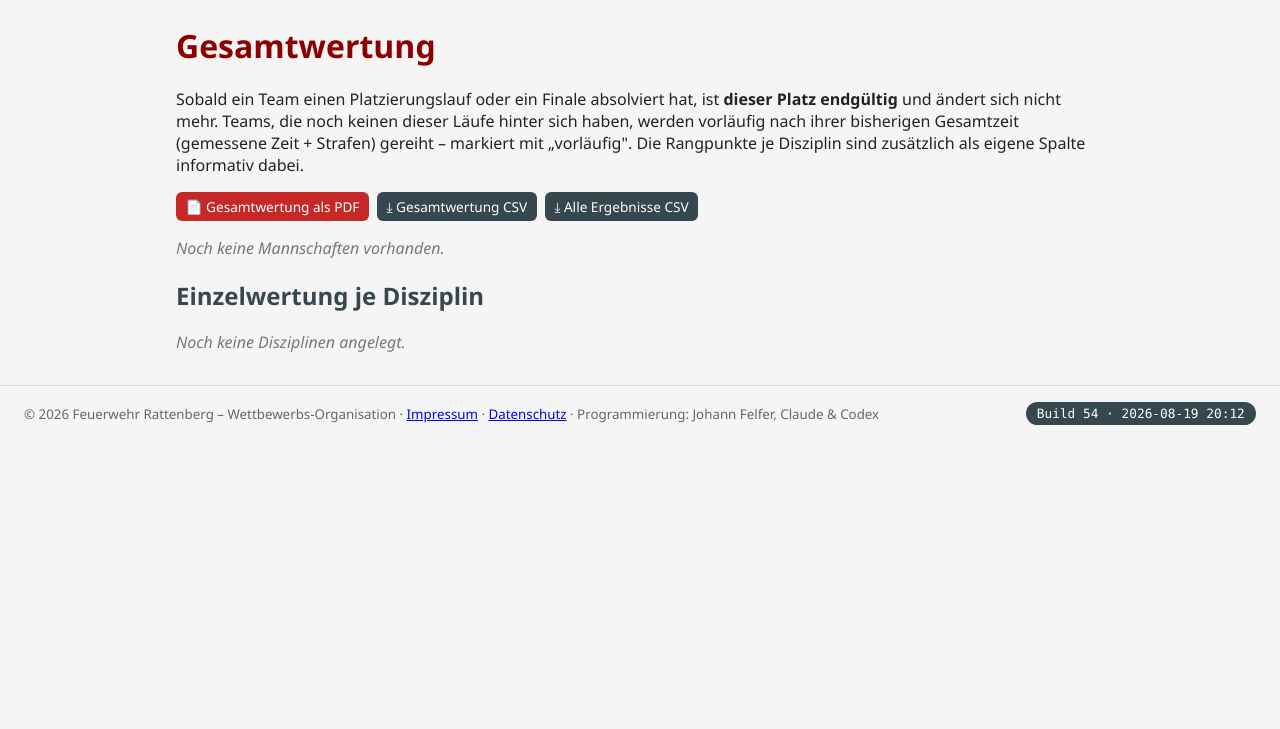
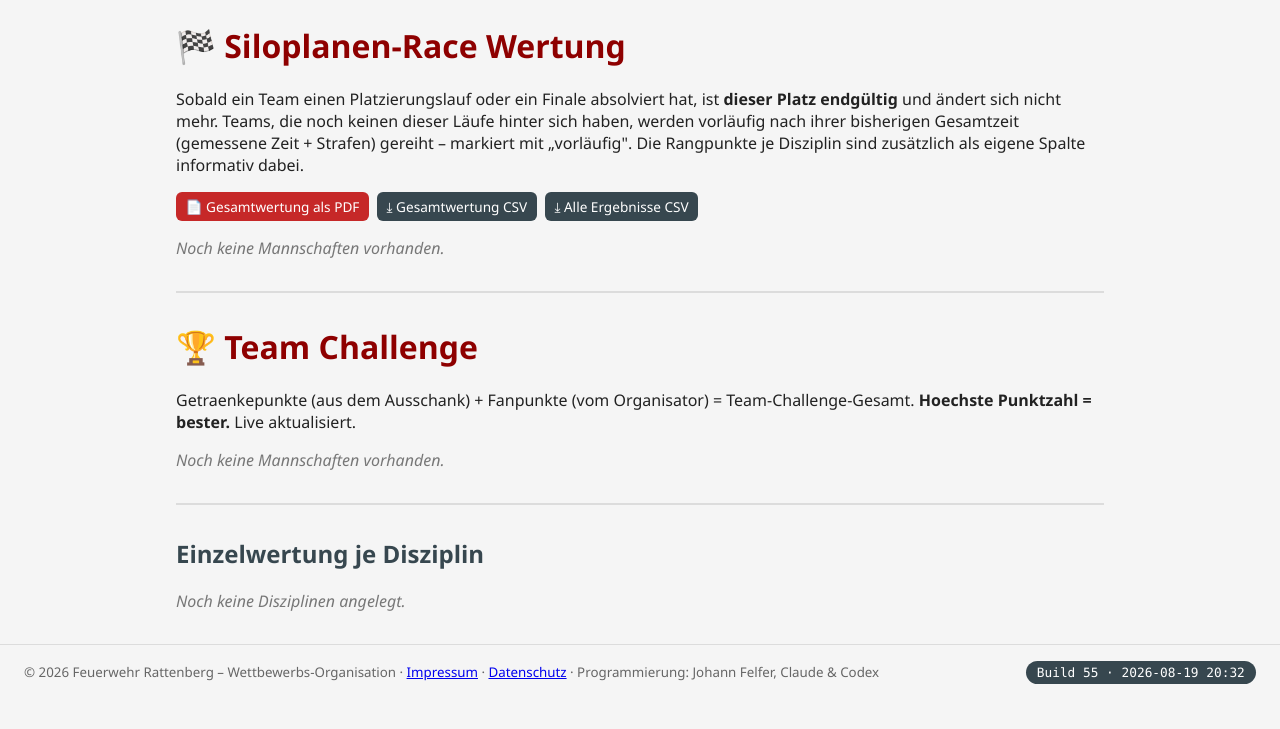
Before and after one commit to HansFel/FeuerwehrRattenberg, a Flask app: page /wertung/ in a window 1280 px wide. Shown: the part 71-800 px from the top of the page. Run offline with Flask 3, Linux system fonts and the light colour scheme.

Commit message:
Build 55: Team Challenge – Fanpunkte + Getraenkepunkte live Wertung, getrennt von Siloplanen-Race

```diff
--- a/app/__init__.py
+++ b/app/__init__.py
@@ -233,6 +233,7 @@ def _schema_migrieren() -> None:
         "haftungsausschluss": "BOOLEAN NOT NULL DEFAULT FALSE",
         "motto": "TEXT",
         "lieblingslied": "TEXT",
+        "fanpunkte": "INTEGER NOT NULL DEFAULT 0",
     })
     _spalten_ergaenzen("artikel", {
         "pfand_pro_einheit": f"{gleitkomma} NOT NULL DEFAULT 0.0",
--- a/app/blueprints/wertung.py
+++ b/app/blueprints/wertung.py
@@ -2,21 +2,37 @@
 from flask import (Blueprint, flash, redirect, render_template, request,
                    url_for)
 
-from ..models import db, Team, Disziplin, Ergebnis, WERTUNG_ZEIT
+from ..models import (db, Team, Disziplin, Ergebnis, WERTUNG_ZEIT,
+                      BestellPosition, Strafe)
 from ..wertung import rangliste_disziplin, gesamtwertung_vollstaendig
-from ..auth import darf
+from ..auth import darf, rolle_noetig
 
 bp = Blueprint("wertung", __name__, url_prefix="/wertung")
 
 
-@bp.route("/")
+@bp.route("/", methods=["GET", "POST"])
 def uebersicht():
     disziplinen = Disziplin.query.order_by(Disziplin.reihenfolge,
                                             Disziplin.name).all()
     teams = Team.query.all()
     tabelle = gesamtwertung_vollstaendig(teams, disziplinen)
+
+    # Team Challenge: Getraenkepunkte + Fanpunkte je Team, live gereiht
+    team_challenge = _team_challenge_berechnen()
+
+    if request.method == "POST" and darf("organisator"):
+        for team in teams:
+            wert = request.form.get(f"fanpunkte_{team.id}", type=int)
+            if wert is not None:
+                team.fanpunkte = wert
+        db.session.commit()
+        flash("Fanpunkte aktualisiert.", "ok")
+        team_challenge = _team_challenge_berechnen()
+        return redirect(url_for("wertung.uebersicht"))
+
     return render_template("wertung/uebersicht.html",
-                           disziplinen=disziplinen, tabelle=tabelle)
+                           disziplinen=disziplinen, tabelle=tabelle,
+                           team_challenge=team_challenge)
 
 
 @bp.route("/disziplin/<int:disziplin_id>", methods=["GET", "POST"])
@@ -69,3 +85,31 @@ def _int_or_zero(wert):
         return int(wert)
     except (TypeError, ValueError):
         return 0
+
+
+def _team_challenge_berechnen():
+    """Team Challenge: Getraenkepunkte (aus Bestellsystem) + Fanpunkte
+    (manuell vom Organisator) = Gesamt. Live gereiht nach Gesamt
+    (hoechste = bester)."""
+    teams = Team.query.order_by(Team.startnummer, Team.name).all()
+
+    # Getraenkepunkte je Team
+    gp = {}
+    for pos in BestellPosition.query.all():
+        if pos.team_id and pos.punkte_gesamt:
+            gp[pos.team_id] = gp.get(pos.team_id, 0) + pos.punkte_gesamt
+
+    eintraege = []
+    for t in teams:
+        getraenke = gp.get(t.id, 0)
+        fan = t.fanpunkte or 0
+        eintraege.append({
+            "team": t,
+            "getraenkepunkte": getraenke,
+            "fanpunkte": fan,
+            "gesamt": getraenke + fan,
+        })
+    eintraege.sort(key=lambda e: e["gesamt"], reverse=True)
+    for i, e in enumerate(eintraege, start=1):
+        e["rang"] = i
+    return eintraege
--- a/app/models.py
+++ b/app/models.py
@@ -198,6 +198,11 @@ class Team(db.Model):
     getraenk = db.Column(db.String(20), default="")        # Pflichtgetränk (Bier/Spritzer)
     bezahlt = db.Column(db.Boolean, default=False)
     haftungsausschluss = db.Column(db.Boolean, default=False)
+    # Fanpunkte fuer die Team Challenge (vom Organisator manuell vergeben,
+    # z.B. fuer Kreativitaet, Fankultur, Fan-Voting etc.). Getraenkepunkte
+    # kommen aus dem Bestellsystem, die Summe ergibt die Team-Challenge-
+    # Wertung (unabhaengig von der Siloplanen-Race-Zeitwertung).
+    fanpunkte = db.Column(db.Integer, default=0)
     erstellt = db.Column(db.DateTime, default=_jetzt)
 
     ergebnisse = db.relationship("Ergebnis", back_populates="team",
--- a/app/templates/wertung/uebersicht.html
+++ b/app/templates/wertung/uebersicht.html
@@ -1,7 +1,7 @@
 {% extends "base.html" %}
 {% block titel %}Wertung{% endblock %}
 {% block inhalt %}
-  <h1>Gesamtwertung</h1>
+  <h1>🏁 Siloplanen-Race Wertung</h1>
   <p>Sobald ein Team einen Platzierungslauf oder ein Finale absolviert hat, ist
      <strong>dieser Platz endgültig</strong> und ändert sich nicht mehr. Teams,
      die noch keinen dieser Läufe hinter sich haben, werden vorläufig nach
@@ -46,6 +46,66 @@
   <p class="leer">Noch keine Mannschaften vorhanden.</p>
   {% endif %}
 
+  <hr style="margin:2rem 0; border:none; border-top:2px solid var(--rand);">
+
+  <h1>🏆 Team Challenge</h1>
+  <p>Getraenkepunkte (aus dem Ausschank) + Fanpunkte (vom Organisator) = Team-Challenge-Gesamt.
+     <strong>Hoechste Punktzahl = bester.</strong> Live aktualisiert.</p>
+
+  {% if team_challenge %}
+  <table>
+    <thead>
+      <tr>
+        <th class="rang">Rang</th>
+        <th>Mannschaft</th>
+        <th>🥤 Getraenkepunkte</th>
+        <th>🎉 Fanpunkte</th>
+        <th>🏆 Gesamt</th>
+      </tr>
+    </thead>
+    <tbody>
+      {% for e in team_challenge %}
+      <tr>
+        <td class="rang">{{ e.rang }}</td>
+        <td>{{ e.team.name }}{% if e.team.wehr %} <small>({{ e.team.wehr }})</small>{% endif %}</td>
+        <td>{{ e.getraenkepunkte }}</td>
+        <td>{{ e.fanpunkte }}</td>
+        <td><strong>{{ e.gesamt }}</strong></td>
+      </tr>
+      {% endfor %}
+    </tbody>
+  </table>
+  {% else %}
+    <p class="leer">Noch keine Mannschaften vorhanden.</p>
+  {% endif %}
+
+  {% if darf('organisator') %}
+  <details style="margin-top:1rem; border:2px solid var(--rand); border-radius:10px; padding:1rem;">
+    <summary style="cursor:pointer; font-weight:700;">🎉 Fanpunkte bearbeiten</summary>
+    <form method="post" style="margin-top:1rem;">
+      <table>
+        <thead><tr><th>Mannschaft</th><th>Getraenkepunkte (auto)</th><th>Fanpunkte eingeben</th></tr></thead>
+        <tbody>
+          {% for e in team_challenge %}
+          <tr>
+            <td>{{ e.team.name }}</td>
+            <td>{{ e.getraenkepunkte }}</td>
+            <td>
+              <input type="number" name="fanpunkte_{{ e.team.id }}"
+                     value="{{ e.fanpunkte }}" min="0" step="1"
+                     style="width:6rem; font-size:1.1rem; padding:0.4rem;">
+            </td>
+          </tr>
+          {% endfor %}
+        </tbody>
+      </table>
+      <button class="knopf" type="submit" style="margin-top:0.8rem;">Fanpunkte speichern</button>
+    </form>
+  </details>
+  {% endif %}
+
+  <hr style="margin:2rem 0; border:none; border-top:2px solid var(--rand);">
+
   <h2>Einzelwertung je Disziplin</h2>
   {% if disziplinen %}
   <div class="werkzeugleiste">
--- a/app/version.py
+++ b/app/version.py
@@ -7,5 +7,5 @@ kein Auto-Timestamp beim Build, damit der angezeigte Wert eindeutig einem
 bekannten Quellcode-Stand entspricht.
 """
 
-BUILD_NUMMER = 54
-BUILD_ZEIT = "2026-08-19 20:12"
+BUILD_NUMMER = 55
+BUILD_ZEIT = "2026-08-19 20:32"
```
